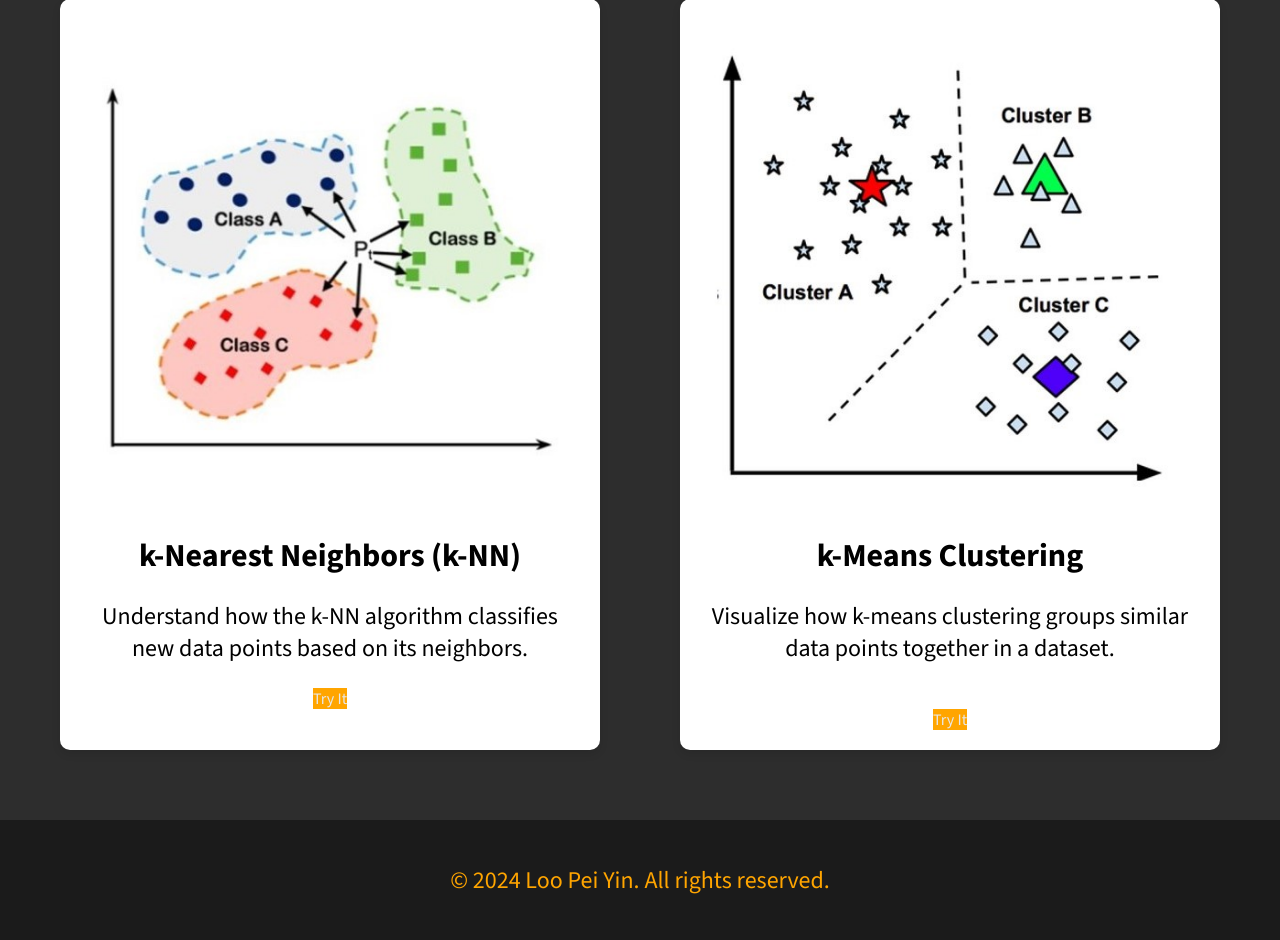
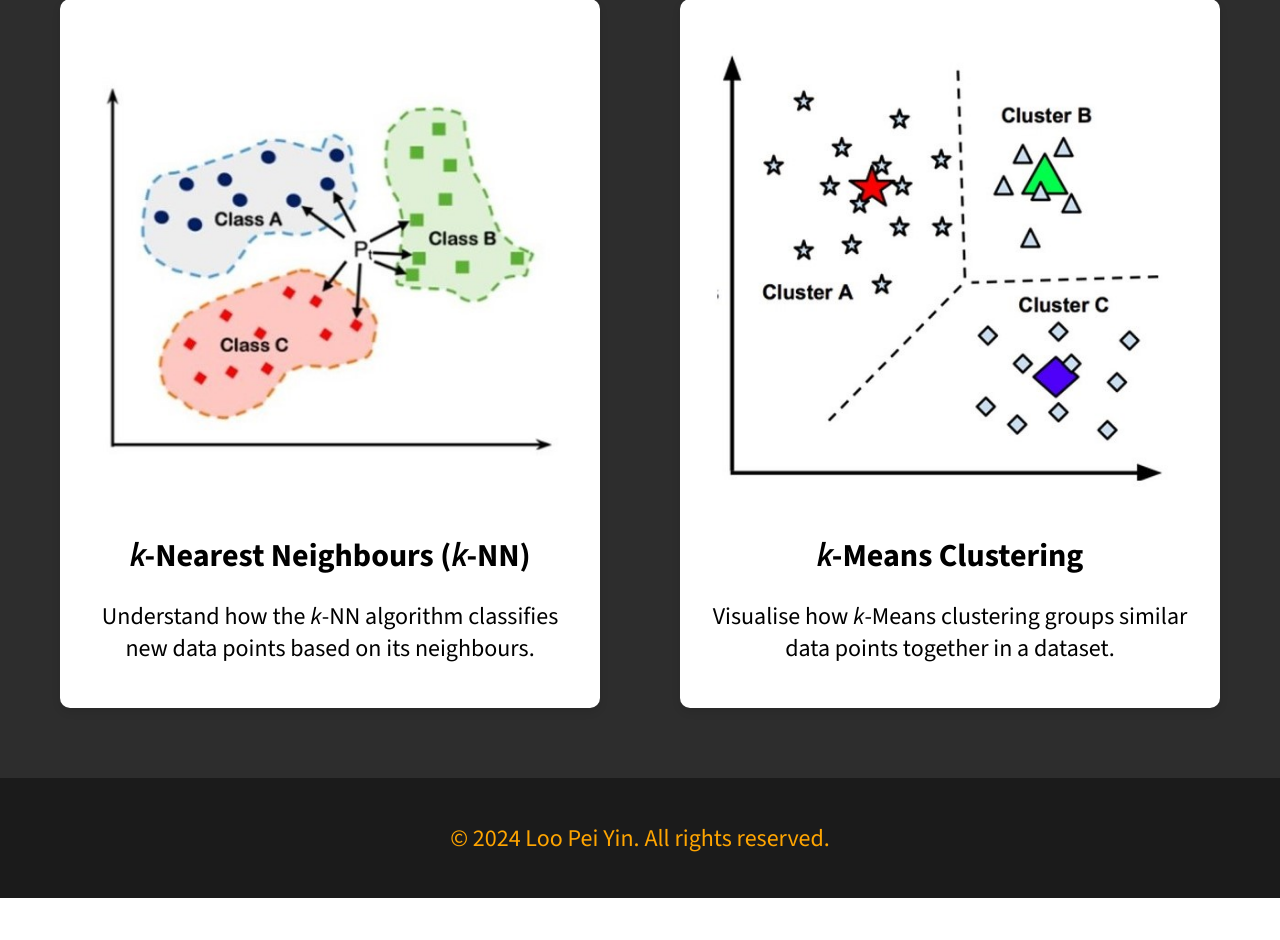
Before and after one commit to PY-01/fyp, a Flask app: page /explore in a window 1280 px wide. Shown: the part 213-1153 px from the top of the page. After the commit the page ends 1111 px from the top, so only its background shows below. Run offline with Flask 3, Linux system fonts and the light colour scheme; some web fonts are replaced.

Commit message:
Update explore.html

```diff
--- a/full code/templates/explore.html
+++ b/full code/templates/explore.html
@@ -24,15 +24,13 @@
 
         <ul class="nav-links" id="nav-links">
             <li><a href="/">Home</a></li>
-
             <li class="dropdown">
                 <a href="#" class="dropbtn">Algorithms</a>
                 <div class="dropdown-content">
-                    <a href="/knn">k-NN</a>
-                    <a href="/kmeans">k-Means</a>
+                    <a href="/knn"><i>k</i>-NN</a>
+                    <a href="/kmeans"><i>k</i>-Means</a>
                 </div>
             </li>
-
             <li><a href="/explore">Pre-Built Examples</a></li>
             <li><a href="/theory">Theory</a></li>
             <li><a href="/guides">Guides</a></li>
@@ -45,19 +43,17 @@
         <h1>Explore Pre-Built Machine Learning Examples</h1>
         <p>Quickly dive into interactive examples to understand how different machine learning algorithms work. Adjust parameters, visualize outcomes, and learn through hands-on experience!</p>
 
-        <div class="example-card">
+        <a href="/knn-example" class="example-card">
             <img src="{{ url_for('static', filename='img/knn_example.jpg') }}" alt="k-NN Example">
-            <h2>k-Nearest Neighbors (k-NN)</h2>
-            <p>Understand how the k-NN algorithm classifies new data points based on its neighbors.</p>
-            <a href="/knn-example" class="btn btn-primary">Try It</a>
-        </div>
+            <h2><i>k</i>-Nearest Neighbours (<i>k</i>-NN)</h2>
+            <p>Understand how the <i>k</i>-NN algorithm classifies new data points based on its neighbours.</p>
+        </a>
 
-        <div class="example-card">
+        <a href="/kmeans-example" class="example-card">
             <img src="{{ url_for('static', filename='img/kmeans_example.jpg') }}" alt="k-Means Clustering Example">
-            <h2>k-Means Clustering</h2>
-            <p>Visualize how k-means clustering groups similar data points together in a dataset.</p><br>
-            <a href="/kmeans-example" class="btn btn-primary">Try It</a>
-        </div>
+            <h2><i>k</i>-Means Clustering</h2>
+            <p>Visualise how <i>k</i>-Means clustering groups similar data points together in a dataset.</p>
+        </a>
     </section>
 
     <!-- Footer -->
```
